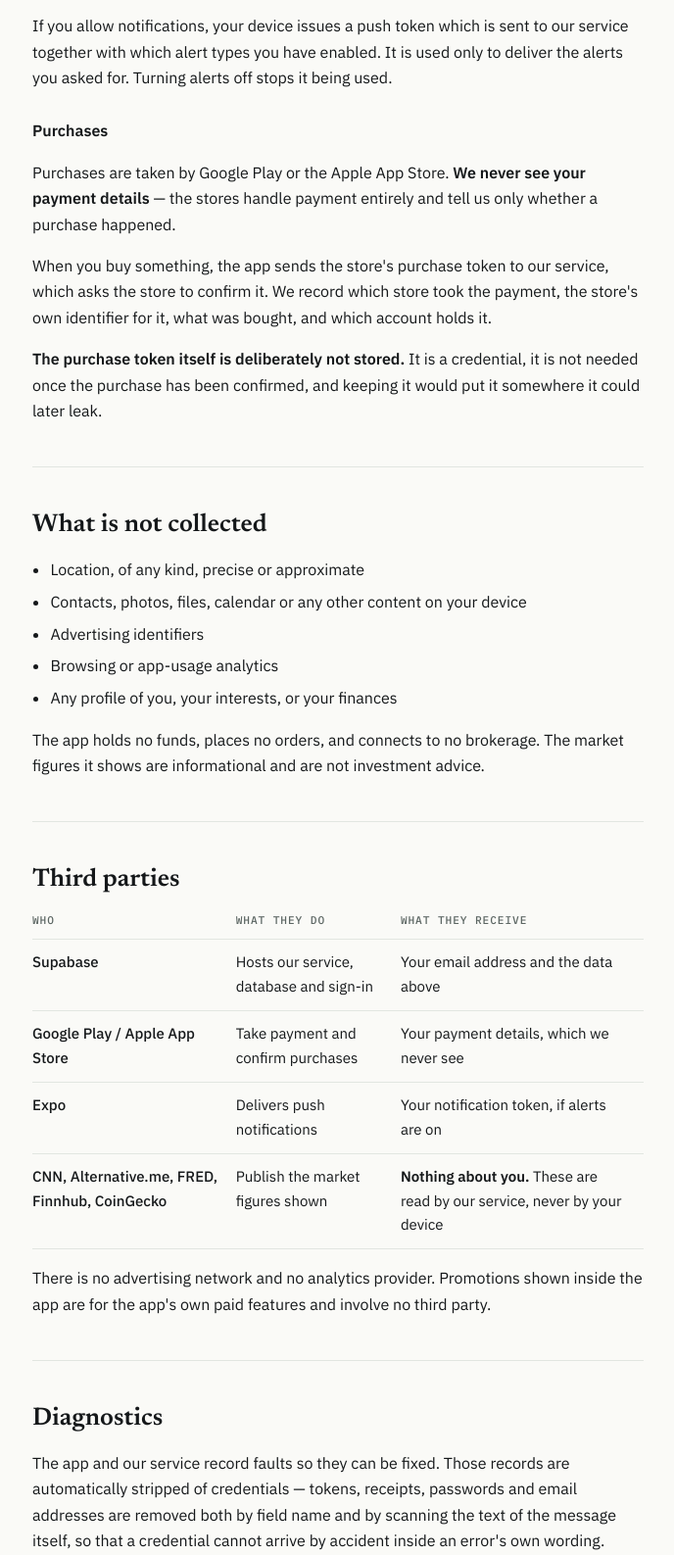
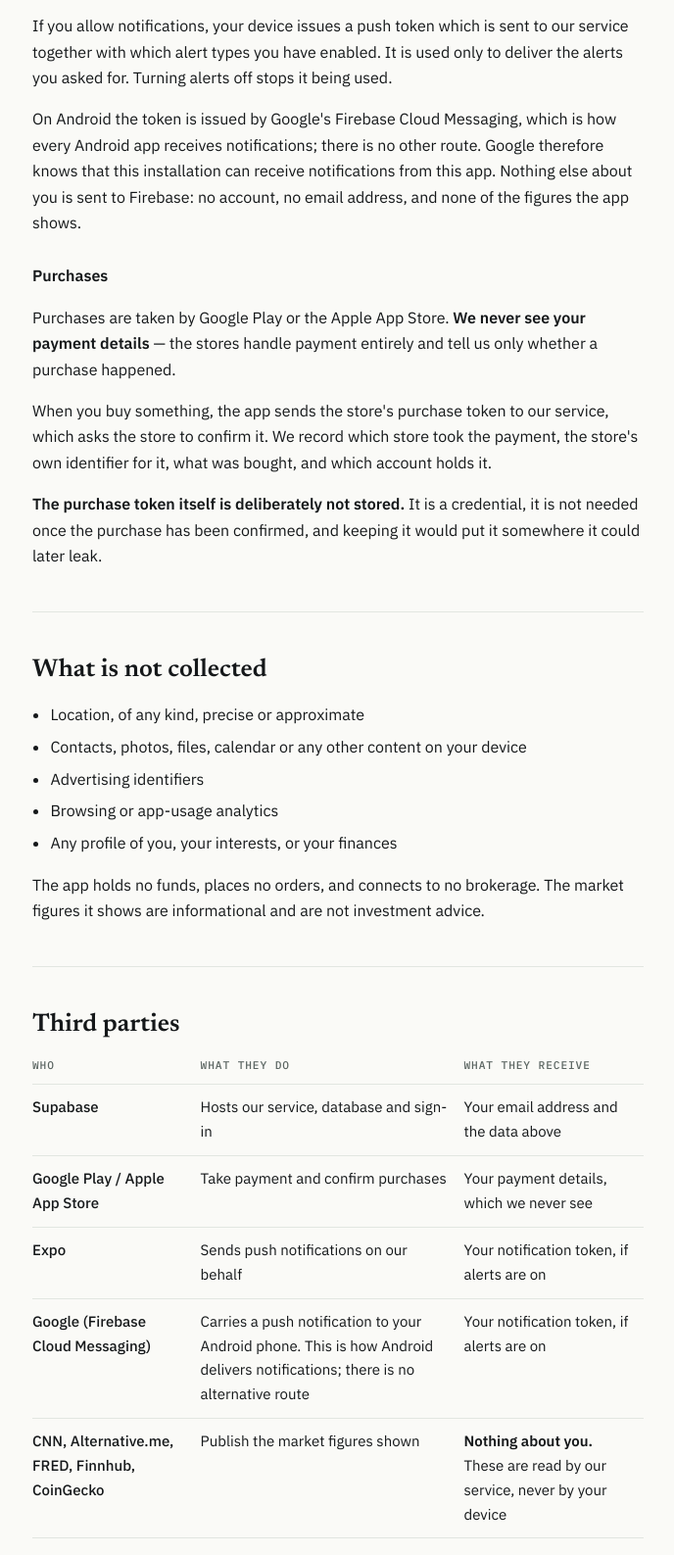
Before and after one commit to jen9/peek-privacy, a plain HTML site: page index.html in a window 1280 px wide. Shown: the part 1213-2800 px from the top of the page at 98% size, without its empty margins (295-983 px from the left). Drawn offline with Linux system fonts and the light colour scheme.

Commit message:
Google carries the notifications, so the policy says so

```diff
--- a/index.html
+++ b/index.html
@@ -191,7 +191,7 @@
 <body>
 <div class="page">
   <header class="masthead">
-    <div class="eyebrow">Peek &middot; Last updated 14 September 2026</div>
+    <div class="eyebrow">Peek &middot; Last updated 17 September 2026</div>
     <h1>Privacy Policy</h1>
     <p class="standfirst">
       What the Peek app collects, why, and what it does not collect. Written from what the
@@ -247,6 +247,13 @@
       If you allow notifications, your device issues a push token which is sent to our
       service together with which alert types you have enabled. It is used only to deliver
       the alerts you asked for. Turning alerts off stops it being used.
+    </p>
+    <p>
+      On Android the token is issued by Google's Firebase Cloud Messaging, which is how
+      every Android app receives notifications; there is no other route. Google therefore
+      knows that this installation can receive notifications from this app. Nothing else
+      about you is sent to Firebase: no account, no email address, and none of the figures
+      the app shows.
     </p>
 
     <h3>Purchases</h3>
@@ -306,7 +313,15 @@
           </tr>
           <tr>
             <td>Expo</td>
-            <td>Delivers push notifications</td>
+            <td>Sends push notifications on our behalf</td>
+            <td>Your notification token, if alerts are on</td>
+          </tr>
+          <tr>
+            <td>Google (Firebase Cloud Messaging)</td>
+            <td>
+              Carries a push notification to your Android phone. This is how Android
+              delivers notifications; there is no alternative route
+            </td>
             <td>Your notification token, if alerts are on</td>
           </tr>
           <tr>
@@ -401,7 +416,7 @@
     <p>Questions about this policy, and requests to delete an account, go to that address.</p>
   </section>
 
-  <footer>Peek &middot; Privacy Policy &middot; 14 September 2026</footer>
+  <footer>Peek &middot; Privacy Policy &middot; 17 September 2026</footer>
 </div>
 </body>
 </html>
```
